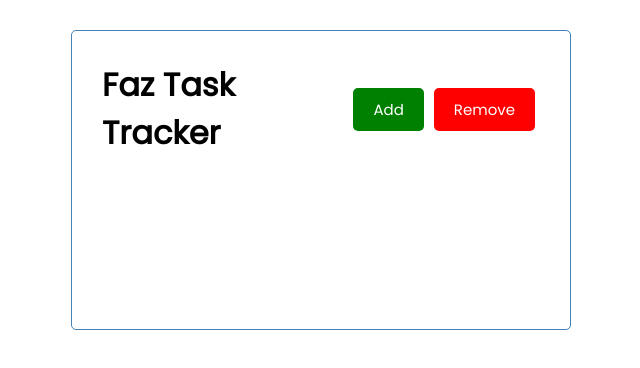
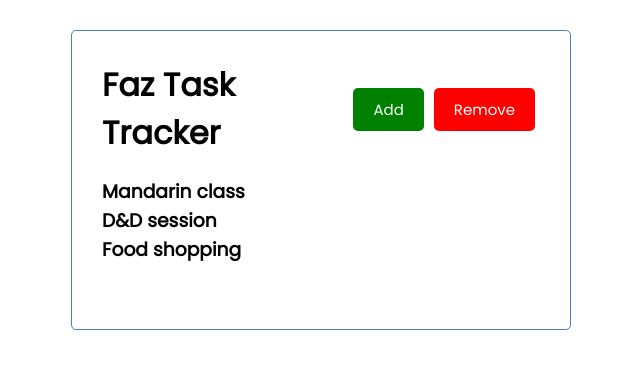
Before and after one commit to FarronF/react-task-tracker, a React (Create React App) app: page / in a window 1280 px wide. Shown: the top 368 px of the page, without its empty margins (319-959 px from the left). Built offline with nearby package versions, Linux system fonts and the light colour scheme.

Commit message:
Map static list

```diff
--- a/src/App.js
+++ b/src/App.js
@@ -1,9 +1,11 @@
 import Header from './components/Header'
+import Tasks from './components/Tasks';
 
 function App() {
    return (
     <div className="container">
       <Header title='Faz' />
+      <Tasks />
     </div>
 
   );
--- /dev/null
+++ b/src/components/Tasks.js
@@ -0,0 +1,31 @@
+const tasks = [
+    {
+        id: 1,
+        text: 'Mandarin class',
+        date: new Date(2021, 10, 31, 12, 30, 0, 0),
+        reminder: true,
+    },
+    {
+        id: 2,
+        text: 'D&D session',
+        date: new Date(2021, 10, 31, 17, 30, 0, 0),
+        reminder: true,
+    },
+    {
+        id: 3,
+        text: 'Food shopping',
+        date: new Date(2021, 11, 1, 13, 30, 0, 0),
+        reminder: false,
+    }
+
+]
+
+const Tasks = () => {
+    return (
+        <>
+            {tasks.map(task => (<h3>{task.text}</h3>))}
+        </>
+    )
+}
+
+export default Tasks
```
